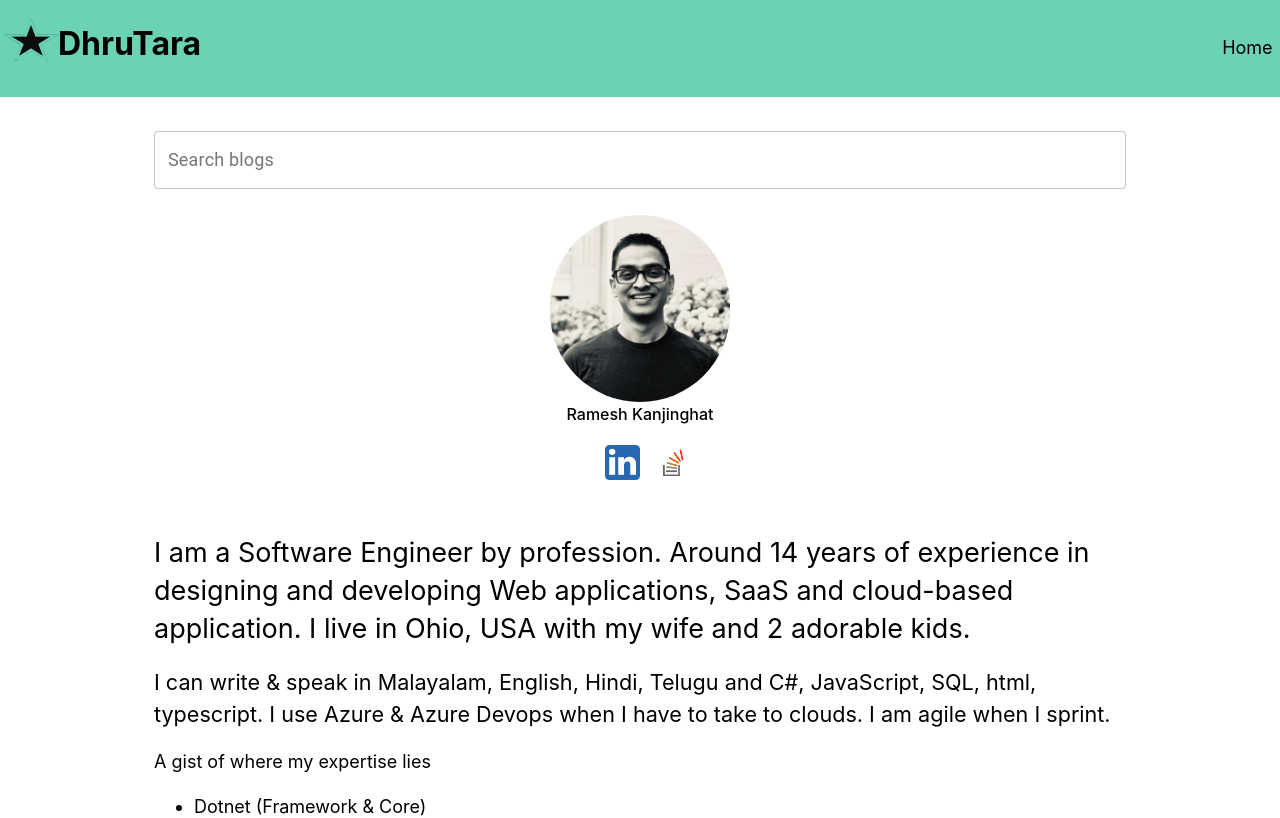
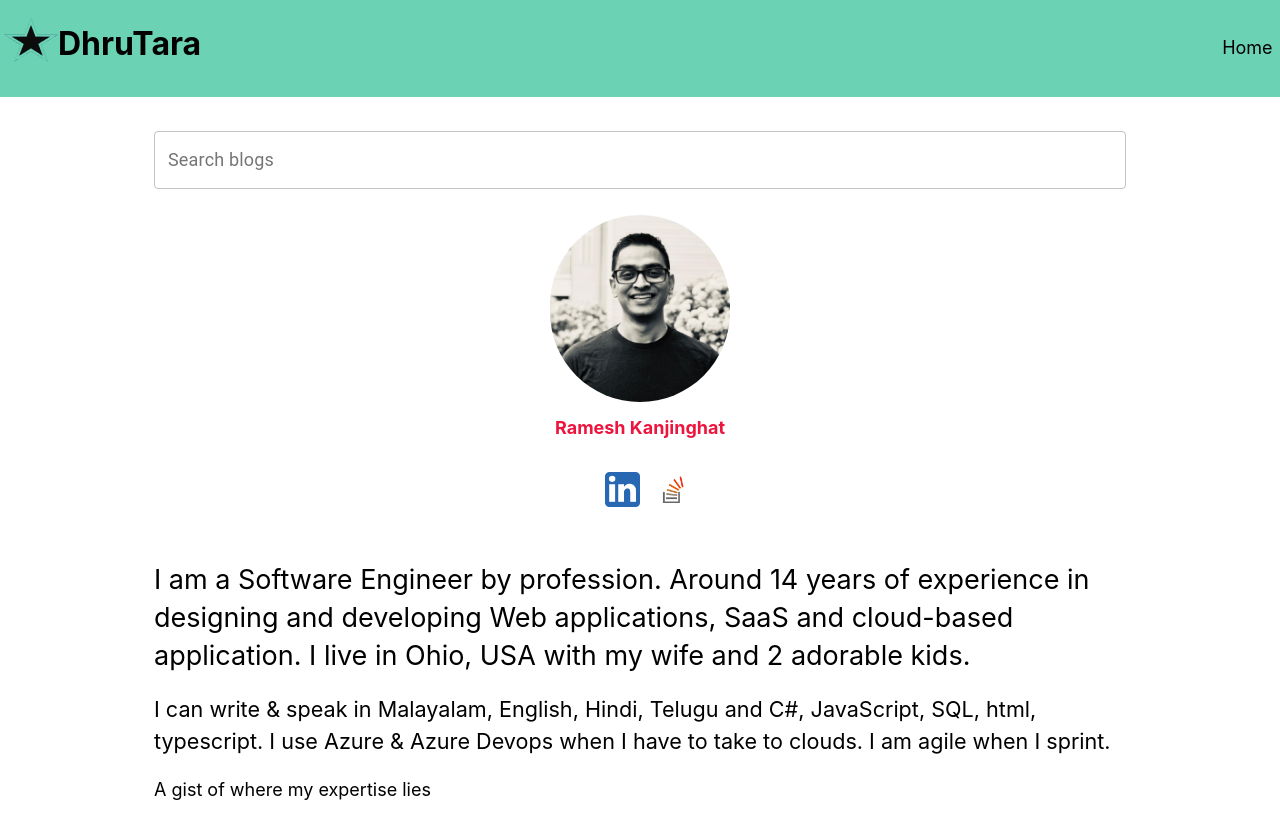
Before and after one commit to Dhrutara/blogs.dhrutara.com, a Next.js app: page /about in a window 1280 px wide. Shown: the top 818 px of the page. Built offline with nearby package versions, Linux system fonts and the light colour scheme.

Commit message:
Linked open in new tab securely

```diff
--- a/components/layout.tsx
+++ b/components/layout.tsx
@@ -49,7 +49,7 @@ export default class Layout extends React.Component<Props> {
                             alt={this.props.headerText}
                             srcSet={this.props.headerImageSrc + "?w=1024 1024w, " + this.props.headerImageSrc + "?w=705 705w, " + this.props.headerImageSrc + "?w=150 150w, " + this.props.headerImageSrc + "?w=300 300w, " + this.props.headerImageSrc + "?w=768 768w, " + this.props.headerImageSrc + "?1248w"}
                             sizes="(max-width: 707px) 100vw, 707px" />
-                        <figcaption style={{ "color": "#000000" }}>{this.props.headerText}</figcaption>
+                        <figcaption><h1 style={{"fontSize":"large","color":"#ed143d"}}>{this.props.headerText}</h1></figcaption>
                     </figure>
                     <SocialLinks />
                 </>
--- a/pages/blogs/[slug].tsx
+++ b/pages/blogs/[slug].tsx
@@ -1,14 +1,14 @@
 import { GetStaticPaths, GetStaticProps } from 'next';
-import Head from 'next/head';
 import ReactMarkdown from 'react-markdown';
+import BlogMetaHtmlHead from '../../components/blog-meta-html-head';
 import CodeBlockRenderer from '../../components/code-block-renderer';
 import ImageRenderer from '../../components/image-renderer';
 import Layout from '../../components/layout';
+import LinkRenderer from '../../components/link-renderer';
 import Blog from '../../lib/Blog';
 import Service from '../../lib/Service';
 import ServiceResponse from '../../lib/ServiceResponse';
 import BlogsList from '../../utilities/blogs-list';
-import BlogMetaHtmlHead from '../../components/blog-meta-html-head';
 
 export default function Blogs({ blogResponse }: { blogResponse: ServiceResponse<Blog> }) {
 
@@ -23,7 +23,7 @@ export default function Blogs({ blogResponse }: { blogResponse: ServiceResponse<
                 slug={blogResponse.data.metadata.slug}
                 title={blogResponse.data.metadata.title} />
             <div>
-                <ReactMarkdown source={blogResponse.data.content} escapeHtml={false}  renderers={{"paragraph":'div',  "code": CodeBlockRenderer, "image": ImageRenderer }} />
+                <ReactMarkdown source={blogResponse.data.content} escapeHtml={false}  renderers={{"paragraph":'div',  "code": CodeBlockRenderer, "image": ImageRenderer, "link": LinkRenderer }} />
             </div>
         </Layout>
     );
```
Also changed, not shown: components/link-renderer.tsx (added, +8 -0 lines), 1 other file (tests, documents, lock files or other folders).
